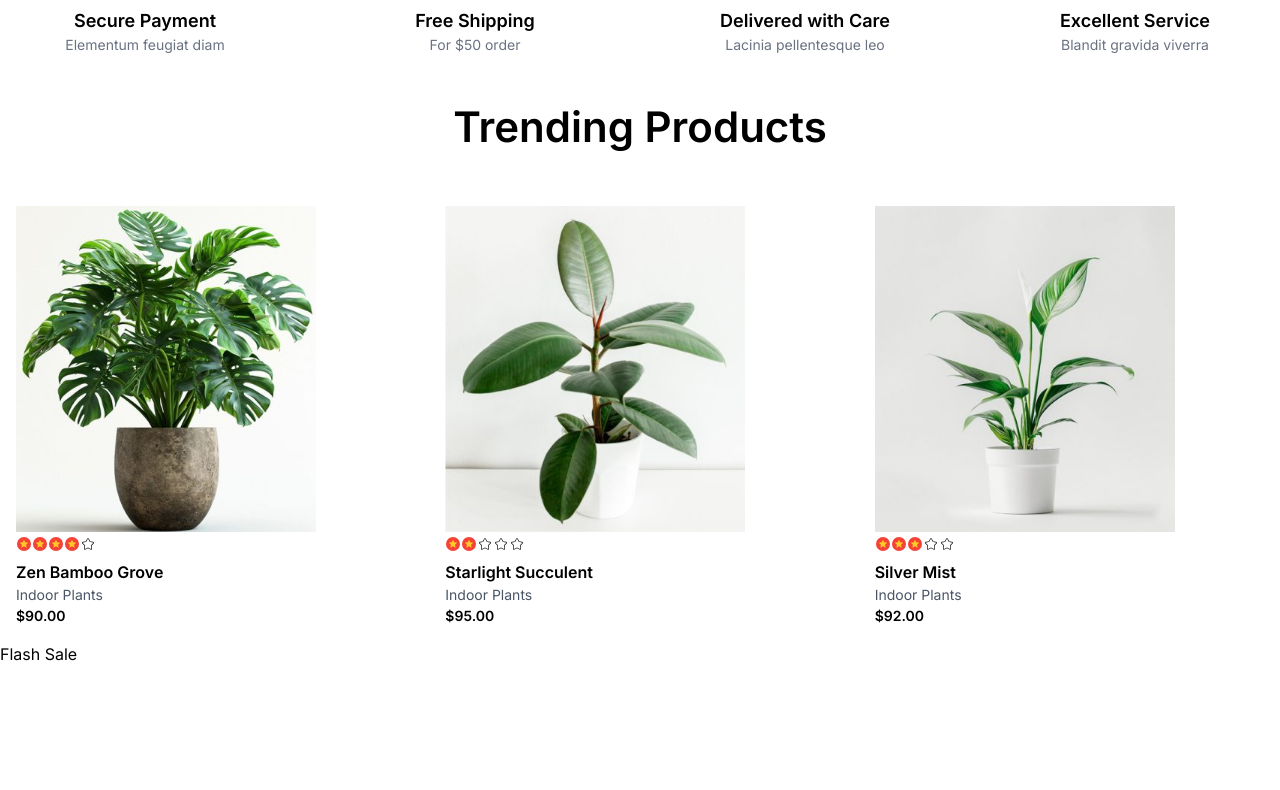
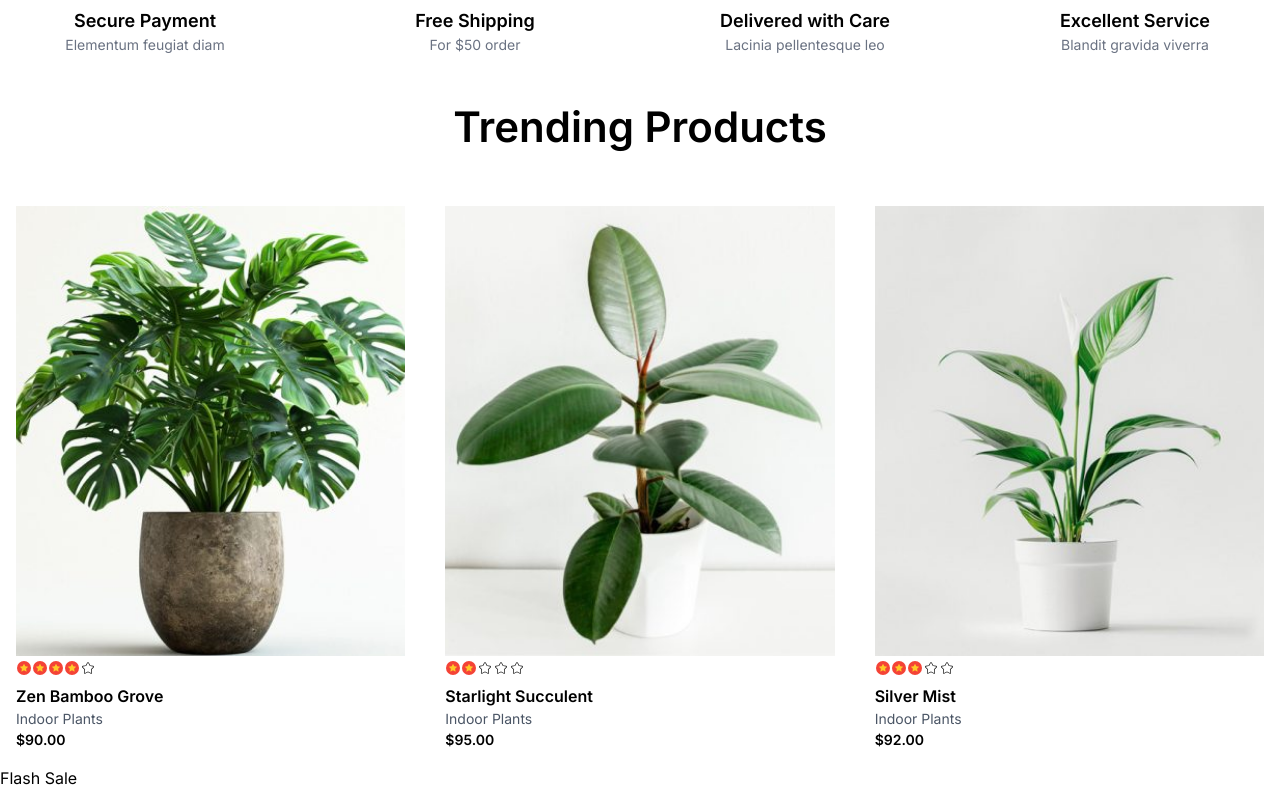
Before and after one commit to YogeshKumarM-GITHUB/EcommerceWebsiteReact, a React (Vite) app: page / in a window 1280 px wide. Shown: the part 905-1695 px from the top of the page. Before the commit the page ends 1571 px from the top, so only its background shows below. Built offline with nearby package versions, Linux system fonts and the light colour scheme.

Commit message:
Design Changes

```diff
--- a/src/components/TrendingProducts.jsx
+++ b/src/components/TrendingProducts.jsx
@@ -41,7 +41,7 @@ const TrendingProducts = () => {
                                              transition-opacity duration-300 absolute top-2 right-3 bg-[#ECF4D3] rounded-full p-4 cursor-pointer'>
                                 <RiShoppingBag3Fill  size={20}/>
                             </div>
-                            <img src={item.image} className='w-full md:w-[300px] h-[326px] cursor-pointer' />
+                            <img src={item.image} className='w-full md:w-[400px] h-[450px] object-cover cursor-pointer' />
                             <div className='flex flex-row items-start mt-1'>
                                 {[...Array(5)].map((_,i)=>
                                    i<item.rating?(
```
